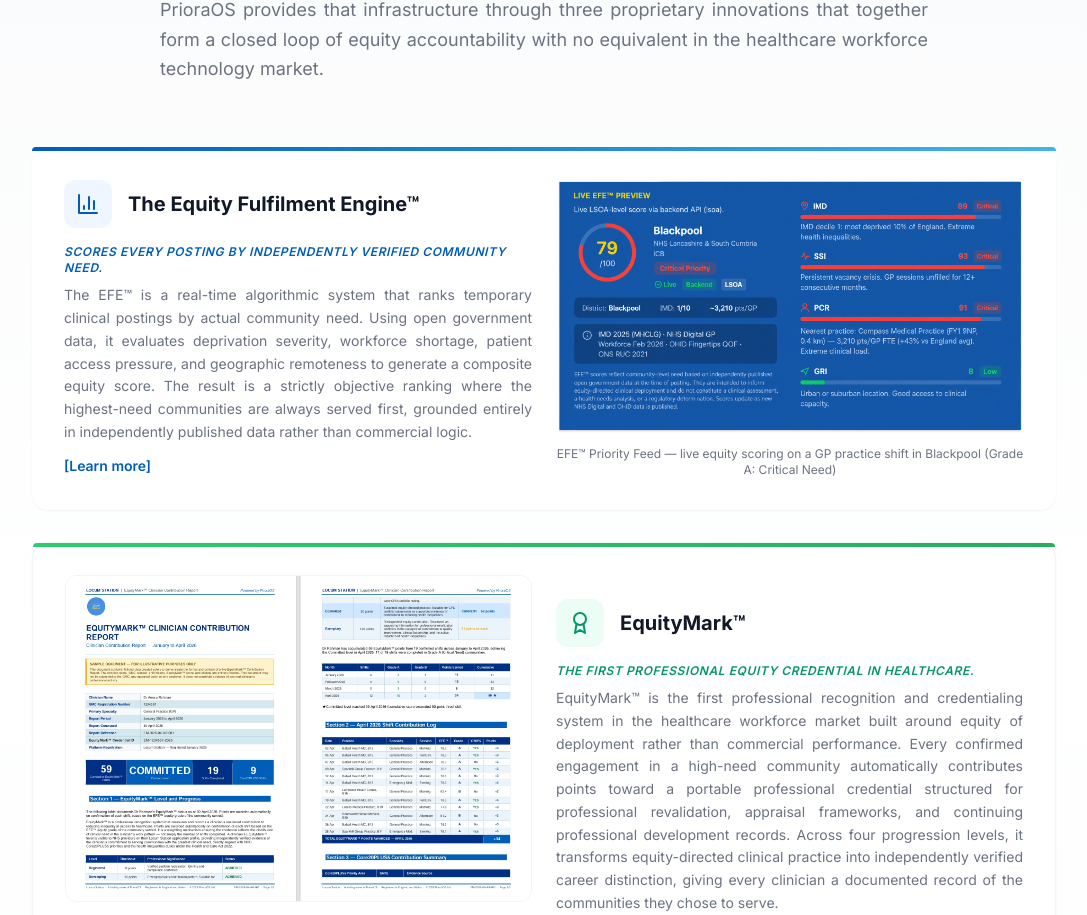
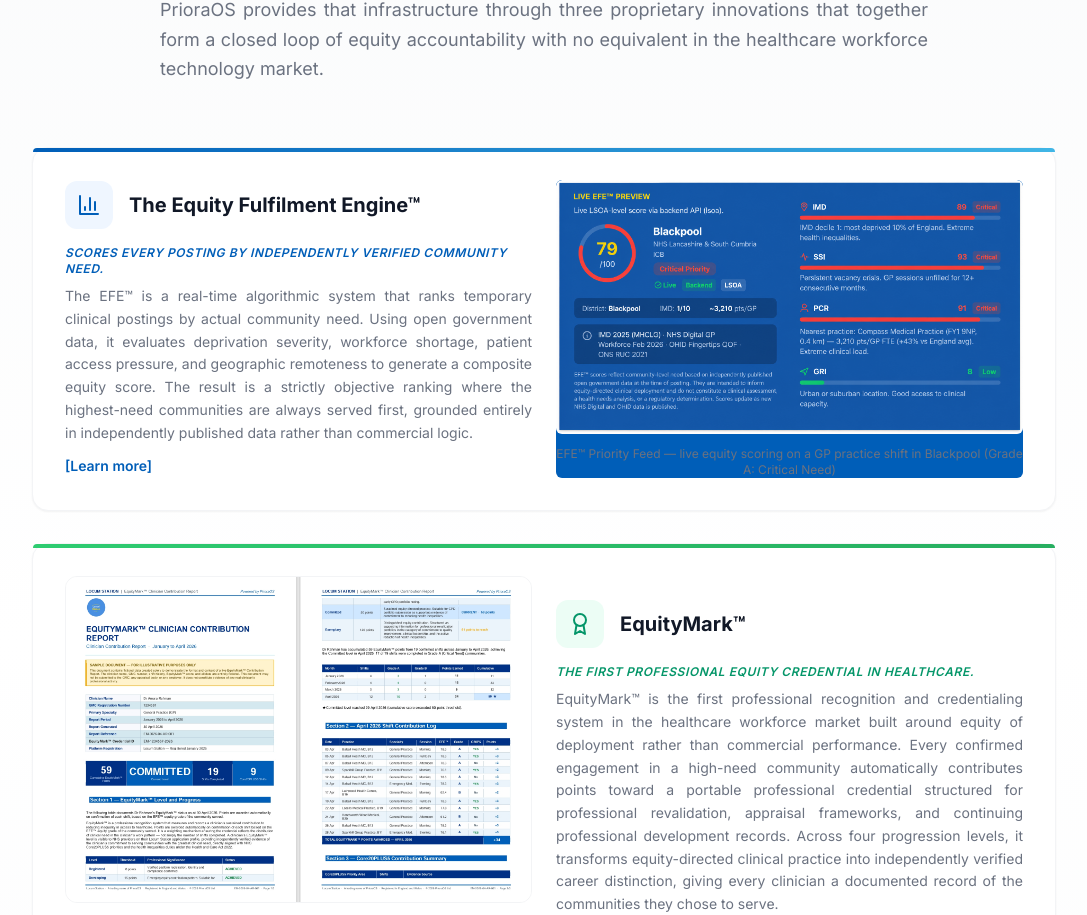
Before and after one commit to priopraos/priopraos-website, a React (Vite) app: page / in a window 1280 px wide. Shown: the part 2371-3286 px from the top of the page, without its empty margins (96-1183 px from the left). Built offline with nearby package versions, Linux system fonts and the light colour scheme; no server answers.

Commit message:
Deploy: 2026-06-06 04:46:38

```diff
--- a/src/pages/Home.tsx
+++ b/src/pages/Home.tsx
@@ -204,7 +204,7 @@
 
             {/* EFE — text left, image right */}
             <ScrollReveal delay={100}>
-                  <div className="group relative bg-white rounded-2xl p-6 lg:p-8 shadow-sm hover:shadow-xl hover:-translate-y-1 transition-all duration-500">
+              <div className="group relative bg-white rounded-2xl border border-gray-100 p-6 lg:p-8 shadow-sm hover:shadow-xl hover:-translate-y-1 transition-all duration-500">
                 <div className="absolute top-0 inset-x-0 h-1 rounded-t-2xl bg-gradient-to-r from-[#005EB8] to-[#41B6E6] transition-all duration-500 group-hover:h-1.5" />
                 <div className="grid md:grid-cols-2 gap-6 items-center">
                   <div>
@@ -226,12 +226,12 @@
                   </div>
                   <button
                     onClick={() => { setLightboxImage('/EFE SHIFT.png'); setLightboxAlt('Equity Fulfilment Engine — shift scoring interface'); }}
-                    className="relative group/image order-last md:order-last w-full"
+                    className="relative group/image order-last md:order-last w-full rounded-md overflow-hidden bg-[#005EB8]"
                   >
                     <img
                       src="/EFE SHIFT.png"
                       alt="Equity Fulfilment Engine — shift scoring interface"
-                      className="w-full h-auto rounded-md cursor-zoom-in transition-transform duration-300 group-hover/image:scale-[1.02]"
+                      className="block w-full h-auto rounded-md cursor-zoom-in transition-transform duration-300 group-hover/image:scale-[1.02]"
                     />
                     <div className="absolute inset-0 flex items-center justify-center opacity-0 group-hover/image:opacity-100 transition-opacity duration-300">
                       <div className="bg-black/40 rounded-full p-3 backdrop-blur-sm">
```
